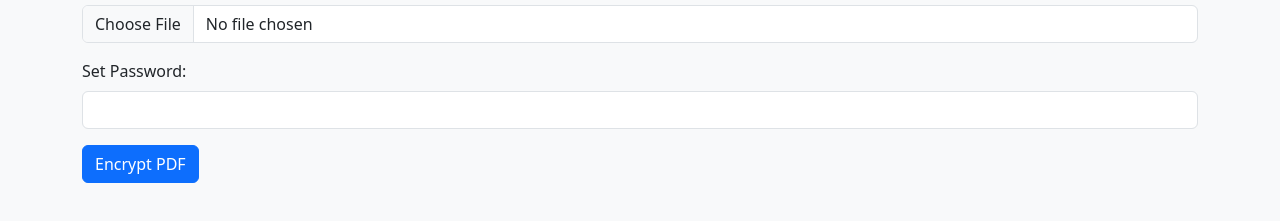
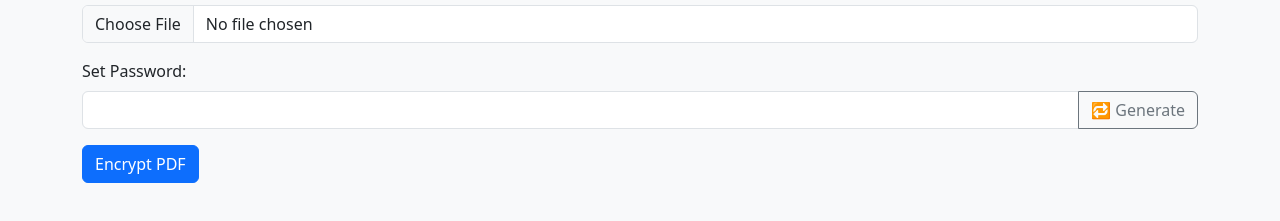
Before and after one commit to err0rgod/pdfpass, a plain HTML site: page templates/index.html in a window 1280 px wide. Shown: the part 137-358 px from the top of the page. Drawn offline with nearby package versions, Linux system fonts and the light colour scheme.

Commit message:
added random password gen

```diff
--- a/templates/index.html
+++ b/templates/index.html
@@ -15,9 +15,13 @@
             <input class="form-control" type="file" name="pdf" id="pdf" required>
         </div>
         <div class="mb-3">
-            <label for="password" class="form-label">Set Password:</label>
-            <input class="form-control" type="password" name="password" id="password" required>
+          <label for="password" class="form-label">Set Password:</label>
+          <div class="input-group">
+            <input class="form-control" type="text" name="password" id="password" required>
+            <button type="button" class="btn btn-outline-secondary" onclick="generatePassword()">🔁 Generate</button>
+          </div>
         </div>
+
         <button type="submit" class="btn btn-primary">Encrypt PDF</button>
     </form>
 </div>
```
